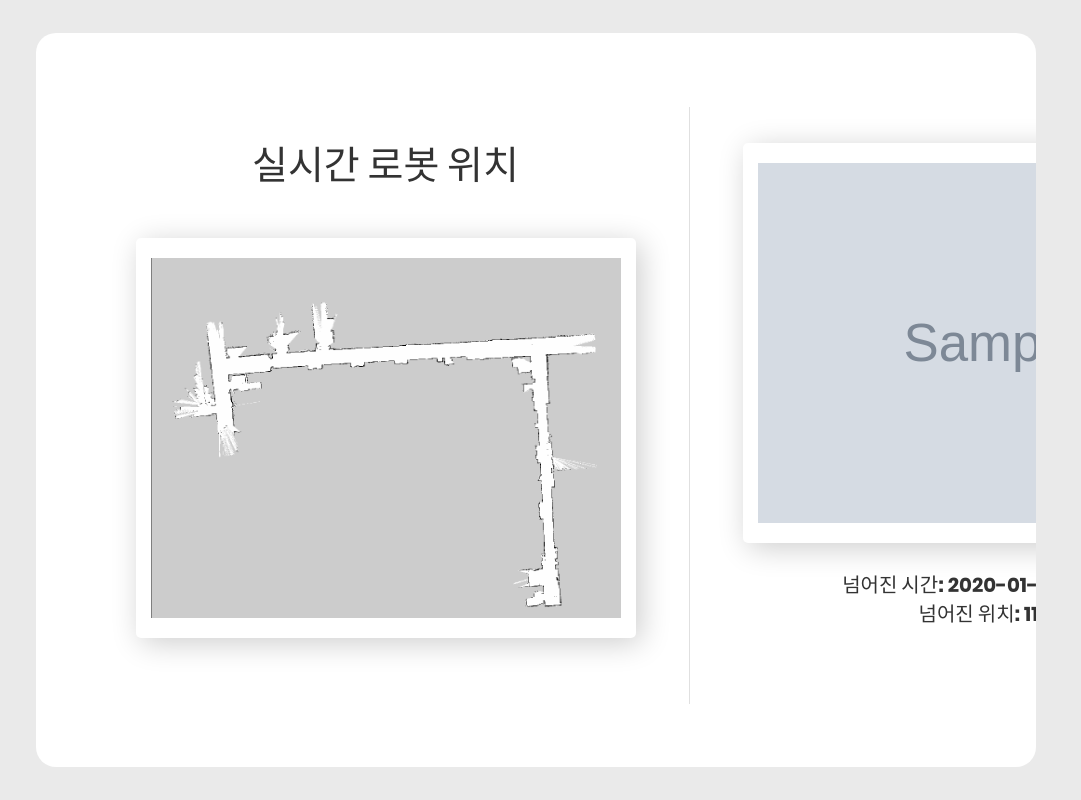
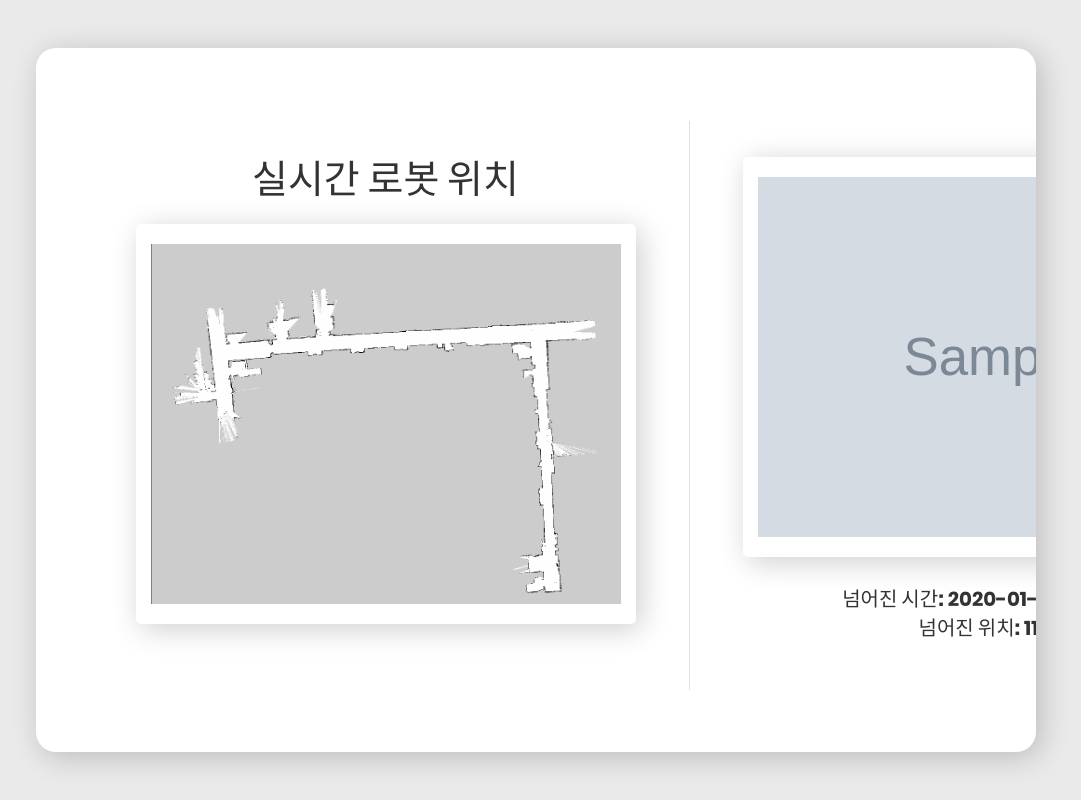
Before and after one commit to ydoo123/capstone_design, a FastAPI app: template myapi/templates/index.html in a window 1280 px wide. Shown: the whole page, without its empty margins (104-1185 px from the left). Run offline with FastAPI, Linux system fonts and the light colour scheme; the template is opened without the code that fills it: most values are stand-ins (such as "Sample title", 1, 10 or a date in 2020); grey boxes marked "Sample" are stand-in pictures; some libraries are stand-ins or nearby versions; some web fonts are replaced.

Commit message:
Feat: add shadow at wrap

```diff
--- a/myapi/templates/index.html
+++ b/myapi/templates/index.html
@@ -36,9 +36,9 @@
     <div class="limiter">
         <div class="container-login100" style="background-image: url('static/images/bg_03.jpg');">
             <div class="wrap-custom100 p-l-55 p-r-55 p-t-65 p-b-54"
-                style="display: flex; background: #ffffff; border-radius: 20px; width: 80%;">
+                style="display: flex; background: #ffffff; border-radius: 20px; width: 80%; box-shadow: 5px 5px 30px rgba(0, 0, 0, 0.2);">
                 <div class=" login100-form validate-form" style="flex: 1; margin: 5%;">
-                    <span class="login100-form-title p-b-49">
+                    <span class="login100-form-title p-b-20">
                         실시간 로봇 위치
                     </span>
 
```
